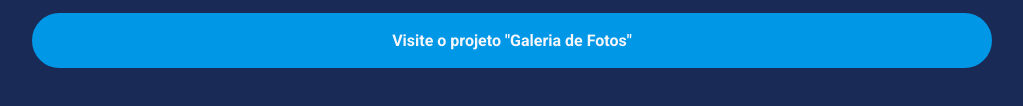
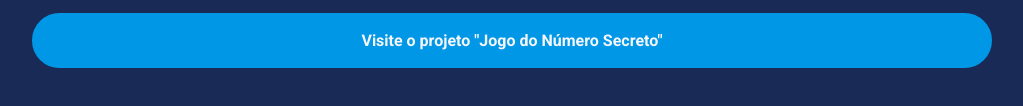
Before and after one commit to LucasVazChamorro/portfolio_LucasChamorro, a website: page index.html in a window 1280 px wide. Shown: the part 562-668 px from the top of the page, without its empty margins (128-1151 px from the left). Drawn offline with Linux system fonts and the light colour scheme.

Commit message:
adicionando projeto jogo secreto

```diff
--- a/index.html
+++ b/index.html
@@ -41,8 +41,8 @@
                     </a>
                 </li>
                 <li class="projects-list-item">
-                    <a href="https://lvc-jquery-galeria-fotos.vercel.app/" target="_blank">
-                        Visite o projeto "Galeria de Fotos"
+                    <a href="https://jogo-numero-secreto-theta-ivory.vercel.app/" target="_blank">
+                        Visite o projeto "Jogo do Número Secreto"
                     </a>
                 </li>
             </ul>
```
